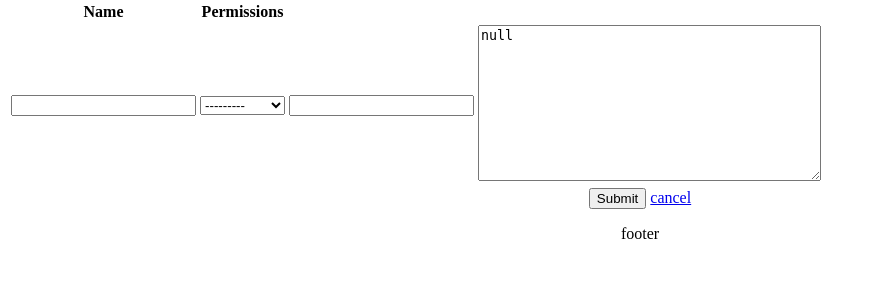
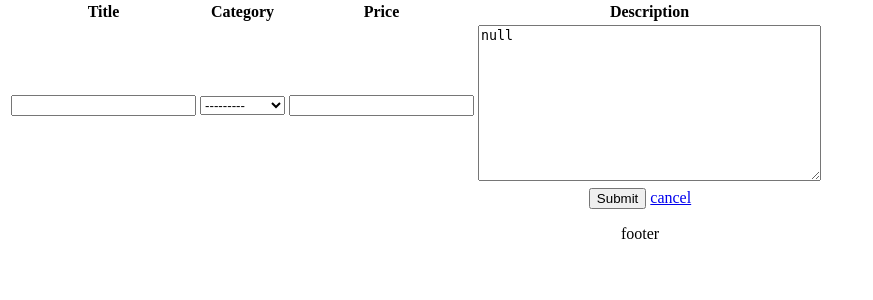
Before and after one commit to cyla00/DJdoc_Example, a Django app: template products/templates/products/modify_product.html in a window 1280 px wide. Shown: the part 52-352 px from the top of the page, without its empty margins (0-873 px from the left). Run offline with Django 3.2, Linux system fonts and the light colour scheme; the template is opened without the code that fills it: values that come from a table or form of the project are taken from there, others are empty.

Commit message:
doc db colums manip

```diff
--- a/products/templates/products/delete.html
+++ b/products/templates/products/delete.html
@@ -7,7 +7,7 @@
     <form action="" method="POST">
         {% csrf_token %}
         <input type="submit" value="delete">
-        <a href="{% url 'admin' %}">cancel operation</a>
+        <a href="{% url 'product_list' %}">cancel operation</a>
     </form>
 
 </div>
--- a/products/templates/products/modify_product.html
+++ b/products/templates/products/modify_product.html
@@ -7,8 +7,10 @@
         {% csrf_token %}
         <table>
             <tr>
-                <th>Name</th>
-                <th>Permissions</th>
+                <th>Title</th>
+                <th>Category</th>
+                <th>Price</th>
+                <th>Description</th>
             </tr>
             <tr>
                 {% for field in form %}
```
Also changed, not shown: README.md, products/migrations/0007_product_prod_instructions.py (added), products/migrations/0008_auto_20201211_1632.py (added), products/migrations/0009_auto_20201211_1635.py (added), products/migrations/0010_remove_product_prod_instructions.py (added), products/models.py (line endings or trailing spaces).
